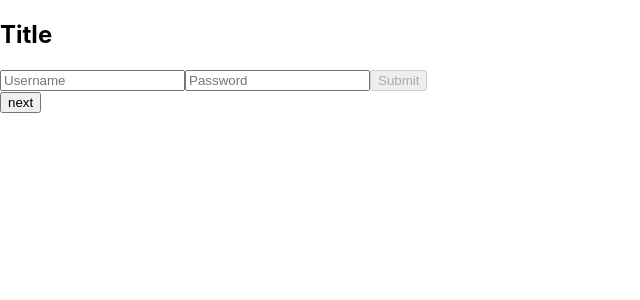
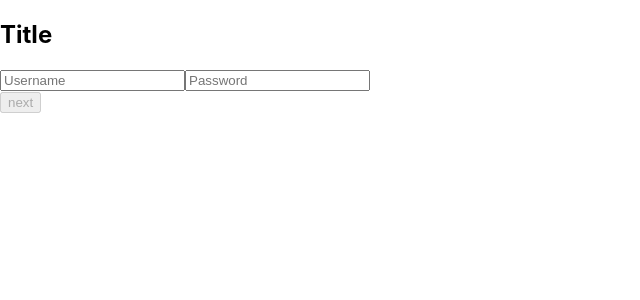
Before and after one commit to AgonIdrizi/multi-step-form, a React (Create React App) app: page / in a window 1280 px wide. Shown: the top 300 px of the page, without its empty margins (0-640 px from the left). Built offline with nearby package versions, Linux system fonts and the light colour scheme.

Commit message:
refactor code

```diff
--- a/src/components/FormContainer/Form/Form.js
+++ b/src/components/FormContainer/Form/Form.js
@@ -1,25 +1,18 @@
 import React, { useState } from 'react';
 import { Formik, Form, Field, ErrorMessage } from 'formik';
-
-const MyInput = ({ field, form, ...props }) => {
-  return <input {...field} {...props} />;
-};
+import Input from '../Input/Input';
 
 
 
-const FormComponent = React.memo(({schema, fields, formNumber, handleFormFieldChanges, handleFormValidity}) => {
+const FormComponent = ({schema, fields, formNumber, handleFormFieldChanges, handleFormValidity}) => {
   const [isValid, setIsavlid] = useState(false)
-  const [localFormFields, setLocalFormFields] = useState(fields)
-  const onSubmitHandler= values => {
-    console.log(values)
-  }
+  const [localFormFields] = useState(fields)
 
   const handleValidity = (formIsValid, formValues) => {
     if (formIsValid !== isValid) {
       setIsavlid(formIsValid)
       handleFormValidity(formIsValid, formNumber, formValues)
     }
-
   }
 
   return (
@@ -27,9 +20,8 @@ const FormComponent = React.memo(({schema, fields, formNumber, handleFormFieldCh
       <h2>Title</h2>
       <Formik
         validationSchema={schema}
-        initialValues={{username: "", password: ""}}
+        initialValues={{...fields}}
         isInitialValid={false}
-        onSubmit={(values) => onSubmitHandler(values)}
       >
         {(props) => (
           <Form>
@@ -45,18 +37,17 @@ const FormComponent = React.memo(({schema, fields, formNumber, handleFormFieldCh
                   props.handleChange(e)
                 }}
                 placeholder={field.charAt(0).toUpperCase() + field.slice(1)}
-                component={MyInput}
+                component={Input}
               />
               <ErrorMessage key={field - id} name={field} />
               </>
             ))}
             {handleValidity(props.isValid, props.values)}
-            <button disabled={ !props.isValid } type="submit">Submit</button>
           </Form>
         )}
       </Formik>
     </div>
   );
-})
+}
 
 export default FormComponent;
--- a/src/components/FormContainer/FormContainer.js
+++ b/src/components/FormContainer/FormContainer.js
@@ -2,7 +2,7 @@ import React, { useState } from 'react';
 import Form from './Form/Form';
 import * as yup from 'yup';
 
-const schema = yup.object({
+const schema1 = yup.object({
   username: yup
     .string()
     .required()
@@ -34,8 +34,8 @@ const schema3 = yup.object({
     .min(3)
     .max(9)
 })
+const schemaArray=[schema1, schema2, schema3]
 
-const steps = ['form1', 'form2']
 
 const FormContainer = () => {
   const [stepSelected, setStepSelected] = useState(0)
@@ -48,8 +48,6 @@ const FormContainer = () => {
 
 
   const handleFormValidity = (isValid, formNumber, fieldValues) => {
-    console.log('handleFormValidity', isValid)
-    console.log('formsValidityObj[`${formNumber}`]',formsValidityObj[`${formNumber}`])
     setFormsValidityObj({...formsValidityObj, [`${formNumber}`]: {valid: isValid, fields: fieldValues}})
   }
 
@@ -66,25 +64,50 @@ const FormContainer = () => {
   }
 
   const displayBackNextButtons = () => {
-    if(stepSelected == 0) {
-      return (<button disabled={!formsValidityObj[`${stepSelected}`]} onClick={onNextButtonHandler}>next</button>)
+    if(stepSelected === 0) {
+      return (<button disabled={!formsValidityObj[`${stepSelected}`].valid} onClick={onNextButtonHandler}>next</button>)
+    }
+
+    if(stepSelected !== 0 && stepSelected !== schemaArray.length -1) {
+      return (
+            <>
+              <button onClick={onBackButtonHandler}>back</button>
+              <button disabled={!formsValidityObj[`${stepSelected}`].valid} onClick={onNextButtonHandler}>next</button>
+            </>
+      )
 
     }
-
-    if(stepSelected !== 0 && stepSelected !== steps.length -1) {
-      return(<><button onClick={onBackButtonHandler}>back</button>
-      <button disabled={!formsValidityObj[`${stepSelected}`]} onClick={onNextButtonHandler}>next</button></>)
-
-    }
-    if(stepSelected === steps.length-1) {
-      return(<button onClick={onBackButtonHandler}>back</button>)
+    if(stepSelected === schemaArray.length-1) {
+      return (<button onClick={onBackButtonHandler}>back</button>)
 
     }
   }
 
   return (
     <div>
-      <Form schema={schema} fields={{...formsValidityObj[0].fields}} formNumber={0} handleFormFieldChanges={handleFormFieldChanges} handleFormValidity={handleFormValidity} />
+      {console.log('Form container renders')}
+      { stepSelected === 0 && <Form
+        schema={schemaArray[stepSelected]}
+        fields={{...formsValidityObj[0].fields}}
+        formNumber={stepSelected}
+        handleFormFieldChanges={handleFormFieldChanges}
+        handleFormValidity={handleFormValidity}
+      /> }
+      { stepSelected === 1 && <Form
+        schema={schemaArray[stepSelected]}
+        fields={{...formsValidityObj[stepSelected].fields}}
+        formNumber={stepSelected}
+        handleFormFieldChanges={handleFormFieldChanges}
+        handleFormValidity={handleFormValidity}
+      /> }
+      { stepSelected === 2 && <Form
+        schema={schemaArray[stepSelected]}
+        fields={{...formsValidityObj[stepSelected].fields}}
+        formNumber={stepSelected}
+        handleFormFieldChanges={handleFormFieldChanges}
+        handleFormValidity={handleFormValidity}
+      /> }
+
       {displayBackNextButtons()}
     </div>
   );
--- /dev/null
+++ b/src/components/FormContainer/Input/Input.js
@@ -0,0 +1,7 @@
+import React from 'react';
+
+const Input = ({ field, form, ...props }) => {
+  return ( <input {...field} {...props}  />);
+}
+
+export default Input;
```
